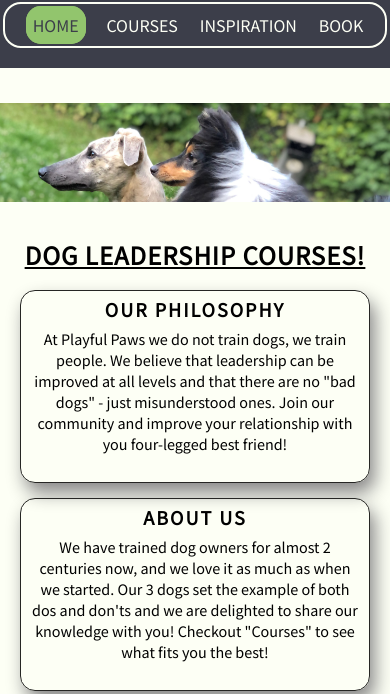
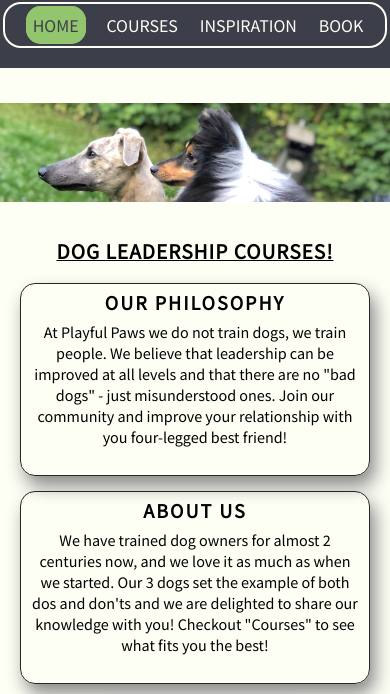
Before and after one commit to CeciliaSwe/portfolio-1st, a plain HTML site: page index.html in a window 390 px wide. Shown: the part 82-776 px from the top of the page. Drawn offline with Linux system fonts and the light colour scheme.

```diff
--- a/assets/style.css
+++ b/assets/style.css
@@ -769,7 +769,7 @@
         #hero-text-out {
             text-transform: uppercase;
             text-decoration: underline;
-            font-size: x-large;
+            font-size: 1.2em;
             margin-bottom: 1vh;
             letter-spacing: 1px;
             display: block;
@@ -886,8 +886,6 @@
            margin-top: 1vh;
            font-size: large;
         }
-
-
 
 
 
```
Also changed, not shown: inspiration.html (+4 -2 lines).
